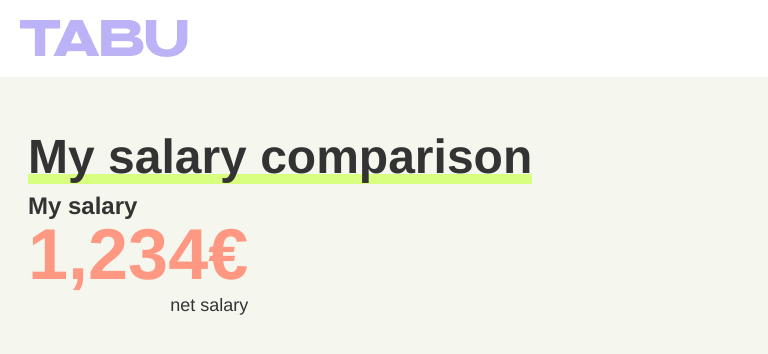
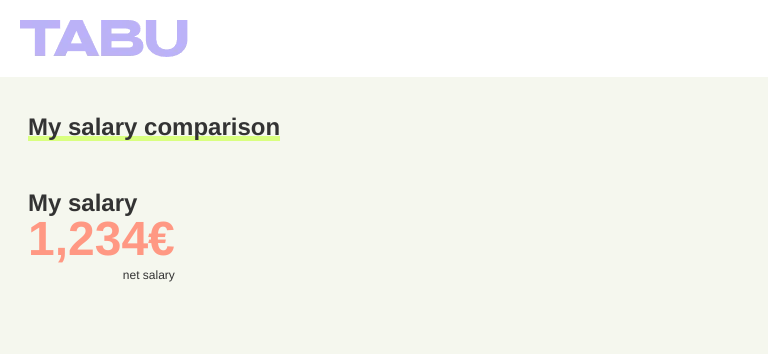
Before and after one commit to Vatroslav/tabu-app, a Vue app: page /results in a window 768 px wide. Shown: the top 354 px of the page. Built offline with nearby package versions, Linux system fonts and the light colour scheme; no server answers; what vue3-google-login would draw is missing.

Commit message:
Improved responsivity

```diff
--- a/public/index.html
+++ b/public/index.html
@@ -10,6 +10,7 @@
   </head>
   <body>
     <img src="tabu_big_logo.webp" alt="Tabu Logo" class="big-logo" />
+    <img src="tabu_big_logo_mobile.webp" alt="Tabu Logo" class="big-logo-mobile" />
     <div id="app"></div>
   </body>
 </html>
@@ -35,10 +36,24 @@
   z-index: -1;
 }
 
+.big-logo-mobile {
+  position: absolute;
+  bottom: 0;
+  left: 0;
+  max-height: 100vh;
+  max-width: 100vw;
+  z-index: -1;
+}
 
 @media (max-width: 768px) {
   .big-logo {
     display: none;
   }
 }
+
+@media (min-width: 768px) {
+  .big-logo-mobile {
+    display: none;
+  }
+}
 </style>
--- a/src/components/Navbar.vue
+++ b/src/components/Navbar.vue
@@ -1,6 +1,6 @@
 <template>
   <nav>
-    <img src="/tabu_small_logo_app.webp" alt="Tabu Small Logo" class="small-logo-app" />
+    <img src="/tabu_small_logo_app.webp" alt="Tabu Logo" class="small-logo-app" />
   </nav>
 </template>
 
--- a/src/views/Results.vue
+++ b/src/views/Results.vue
@@ -42,13 +42,14 @@ export default {
   padding-left: 20px;
 }
 
+@media (min-width: 768px) {
   h1 {
     font-size: 48px;
     font-weight: bold;
     color: #333333;
     position: relative;
     display: inline-block;
-  margin-bottom: 10px;
+    margin-bottom: 50px;
   }
 
   h1::after {
@@ -91,4 +92,57 @@ h1::after {
     margin-top: 5px;
     text-align: right; /* Aligns right within the container */
   }
+}
+
+@media (max-width: 768px) {
+  h1 {
+    font-size: 24px;
+    font-weight: bold;
+    color: #333333;
+    position: relative;
+    display: inline-block;
+    margin-bottom: 50px;
+  }
+
+  h1::after {
+    content: "";
+    position: absolute;
+    left: 0;
+    bottom: 0;
+    width: 100%;
+    height: 5px;
+    z-index: -1;
+    background-color: #D9FF80;
+  }
+
+  .salary-container {
+    display: flex;
+    flex-direction: column;
+    width: fit-content; /* Container width becomes text size */
+  }
+
+  .label {
+    font-size: 24px;
+    font-weight: bold;
+    color: #333333;
+    margin-bottom: 5px;
+    margin: 0;
+    line-height: 1;
+  }
+
+  .salary {
+    font-size: 48px;
+    font-weight: bold;
+    color: #FF9883;
+    margin: 0;
+    line-height: 1;
+  }
+
+  .salary-label {
+    font-size: 12px;
+    color: #333333;
+    margin-top: 5px;
+    text-align: right; /* Aligns right within the container */
+  }
+}
 </style>
```
Also changed, not shown: public/tabu_big_logo_mobile.webp (added). Lines whose indentation alone changed are shown as unchanged.
